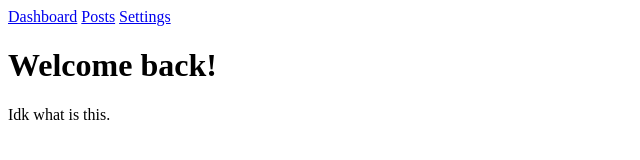
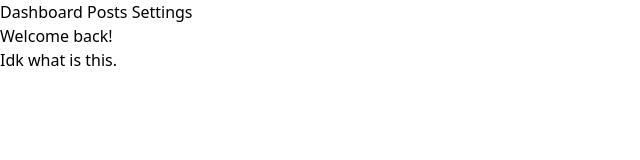
Before and after one commit to 4RandomProgrammer/SPA-NODEJS, a website with bundled scripts: page frontend/index.html in a window 1280 px wide. Shown: the whole page, without its empty margins (0-640 px from the left). Built offline with nearby package versions, Linux system fonts and the light colour scheme.

Commit message:
tailwind things

```diff
--- a/frontend/index.html
+++ b/frontend/index.html
@@ -5,13 +5,19 @@
     <meta http-equiv="X-UA-Compatible" content="IE=edge">
     <meta name="viewport" content="width=device-width, initial-scale=1.0">
     <title>Document</title>
+    <link rel="stylesheet" href="styles.css">
 </head>
 <body>
-    <nav class="nav">
-        <a href="/" class="nav__link" data-link="">Dashboard</a>
-        <a href="/posts" class="nav__link" data-link="">Posts</a>
-        <a href="/settings" class="nav__link" data-link="">Settings</a>
-    </nav>
+    <div class="flex">
+        <div class="fixed top-0 left-0 h-screen w-16">
+            <nav class="nav">
+                <a href="/" class="nav__link" data-link="">Dashboard</a>
+                <a href="/posts" class="nav__link" data-link="">Posts</a>
+                <a href="/settings" class="nav__link" data-link="">Settings</a>
+            </nav>
+        </div>
+    </div>
+
     <div id="app">
 
     </div>
--- /dev/null
+++ b/frontend/styles.css
@@ -0,0 +1,3 @@
+@tailwind base;
+@tailwind components;
+@tailwind utilities;
--- a/package.json
+++ b/package.json
@@ -19,5 +19,8 @@
   "homepage": "https://github.com/4RandomProgrammer/SPA-NODEJS#readme",
   "dependencies": {
     "express": "^4.18.1"
+  },
+  "devDependencies": {
+    "tailwindcss": "^3.3.2"
   }
 }
--- /dev/null
+++ b/tailwind.config.js
@@ -0,0 +1,8 @@
+/** @type {import('tailwindcss').Config} */
+module.exports = {
+  content: ["./src/**/*.{html,js}"],
+  theme: {
+    extend: {},
+  },
+  plugins: [],
+}
```
Also changed, not shown: 2 other files.
